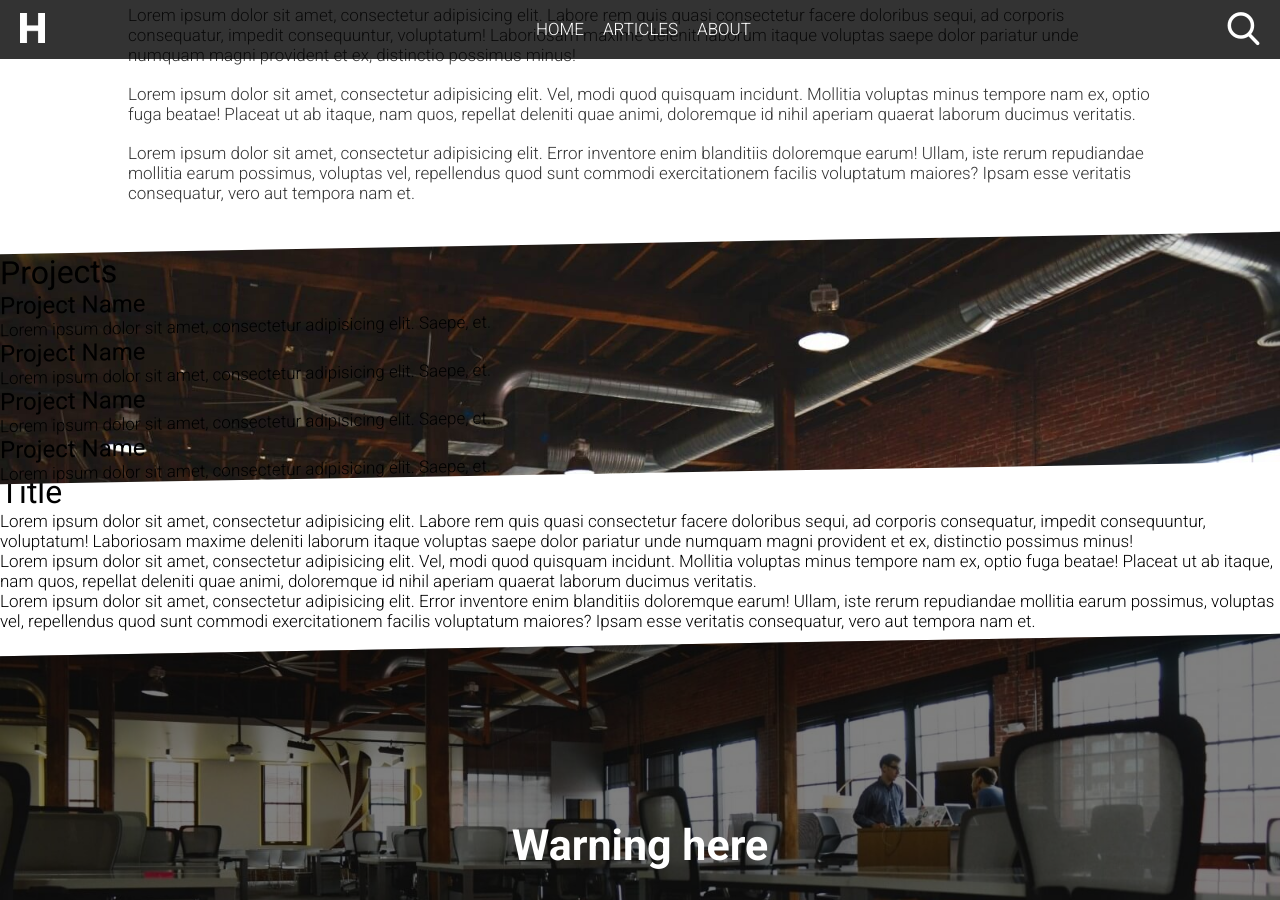
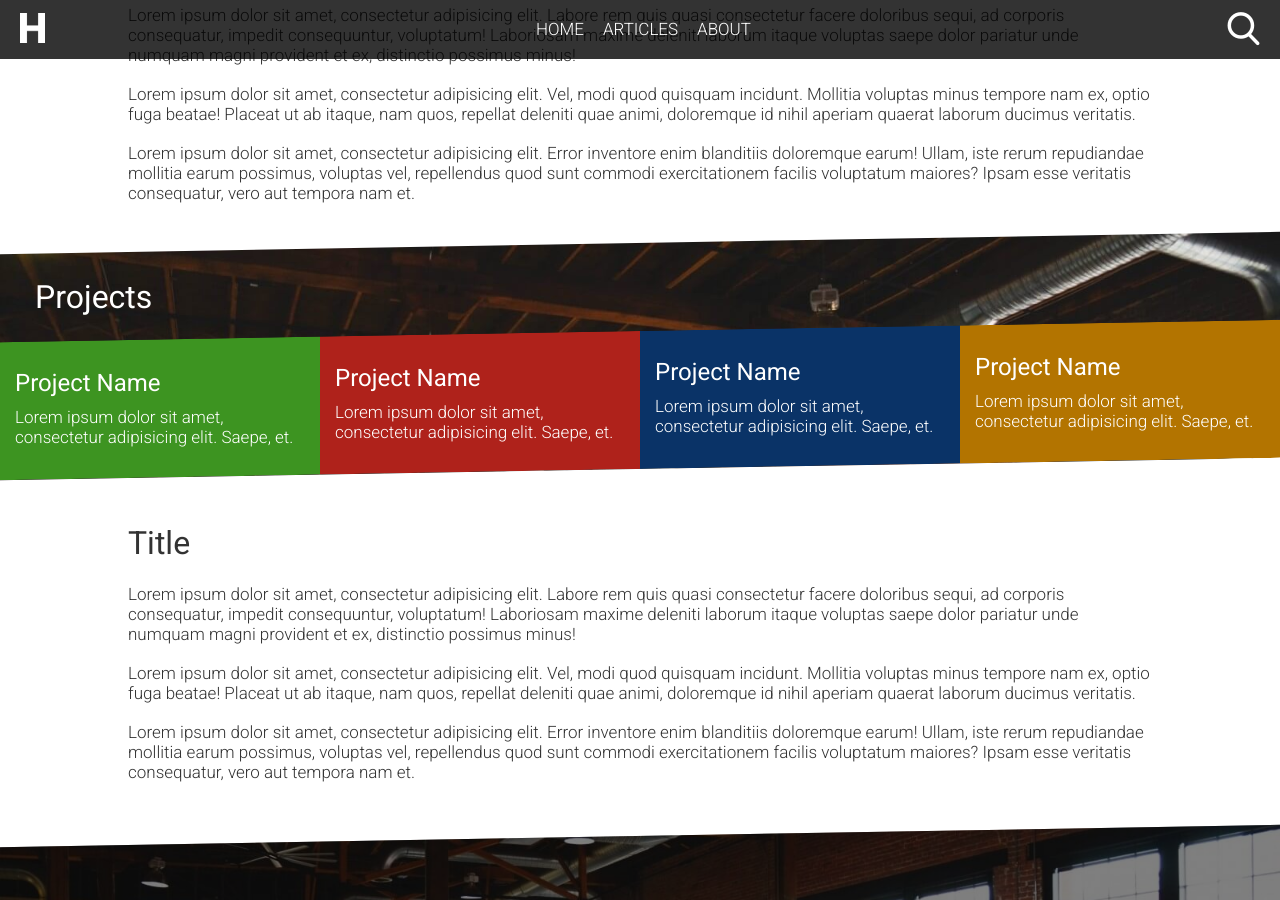
Before and after one commit to devmath/diametrum, a Jekyll site: the page built from about.html, in a window 1280 px wide and 900 px high, scrolled down 985 px. Built offline with Jekyll 4.4.1, drawn with Linux system fonts in a browser that asks for light colours.

Commit message:
change template

```diff
--- a/_includes/footer.html
+++ b/_includes/footer.html
@@ -1,5 +1,5 @@
 <footer class="footer">
-	<div>
+	<div class="footer__content">
 		<p>Matheus Hernandes - © 2016</p>
 	</div>
 </footer>
--- a/_includes/share.html
+++ b/_includes/share.html
@@ -1,5 +1,5 @@
 <article class="share">
-	<ul>
+	<ul class="share__list">
 		<li><a href="" class="flaticon-email" target="_blank"></a></li>
 		<li><a href="" class="flaticon-facebook" target="_blank"></a></li>
 		<li><a href="" class="flaticon-instagram" target="_blank"></a></li>
--- a/_includes/warning.html
+++ b/_includes/warning.html
@@ -1,5 +1,5 @@
 <section class="warning">
-	<article>
+	<article class="warning__content">
 		<span>Warning here</span>
 	</article>
 </section>
--- a/about.html
+++ b/about.html
@@ -23,33 +23,33 @@ title: 'About'
 </section>
 
 <section class="projects">
-	<article class="title">
+	<article class="projects__title">
 		<h1>Projects</h1>
 	</article>
 
-	<article class="content">
-		<div class="project-item">
+	<article class="projects__wrapper">
+		<div class="projects__wrapper_item">
 			<h2>Project Name</h2>
 			<p>
 				Lorem ipsum dolor sit amet, consectetur adipisicing elit. Saepe, et.
 			</p>
 		</div>
 
-		<div class="project-item">
+		<div class="projects__wrapper_item projects__wrapper_item--red">
 			<h2>Project Name</h2>
 			<p>
 				Lorem ipsum dolor sit amet, consectetur adipisicing elit. Saepe, et.
 			</p>
 		</div>
 
-		<div class="project-item">
+		<div class="projects__wrapper_item projects__wrapper_item--blue">
 			<h2>Project Name</h2>
 			<p>
 				Lorem ipsum dolor sit amet, consectetur adipisicing elit. Saepe, et.
 			</p>
 		</div>
 
-		<div class="project-item">
+		<div class="projects__wrapper_item projects__wrapper_item--yellow">
 			<h2>Project Name</h2>
 			<p>
 				Lorem ipsum dolor sit amet, consectetur adipisicing elit. Saepe, et.
@@ -58,8 +58,8 @@ title: 'About'
 	</article>
 </section>
 
-<section class="page">
-	<article>
+<section class="about">
+	<article class="about__content">
 		<h1>Title</h1>
 
 		<p>
--- a/dev/scss/components/template/footer.scss
+++ b/dev/scss/components/template/footer.scss
@@ -2,8 +2,9 @@
 	text-align: center;
 	display: block;
 	overflow: hidden;
+}
 
-	div {
+.footer__content {
 	width: 100%;
 	height: 100%;
 	background-color: darken($blue, 5%);
@@ -16,4 +17,3 @@
 		color: #fff;
 	}
 }
-}
--- a/dev/scss/components/template/share.scss
+++ b/dev/scss/components/template/share.scss
@@ -6,8 +6,9 @@
 	@include flex(wrap row);
 	@include flex-align(center, center, center);
 	@include transform(skewY(-1deg) !important);
+}
 
-	ul {
+.share__list {
 	@include transform(skewY(1deg));
 	text-align: center;
 	flex: 0 0 auto;
@@ -26,4 +27,3 @@
 		}
 	}
 }
-}
--- a/dev/scss/components/template/warning.scss
+++ b/dev/scss/components/template/warning.scss
@@ -3,8 +3,9 @@
 	position: relative;
 	overflow: hidden;
 	@include transform(skewY(-1deg) translateY(14px));
+}
 
-	article {
+.warning__content {
 	width: 100%;
 	height: 110%;
 	background: url('/assets/img/office.jpg') center no-repeat;
@@ -36,4 +37,3 @@
 		background-color: rgba(0,0,0,0.5);
 	}
 }
-}
```
Also changed, not shown: assets/css/main.css. Lines whose indentation alone changed are shown as unchanged.
